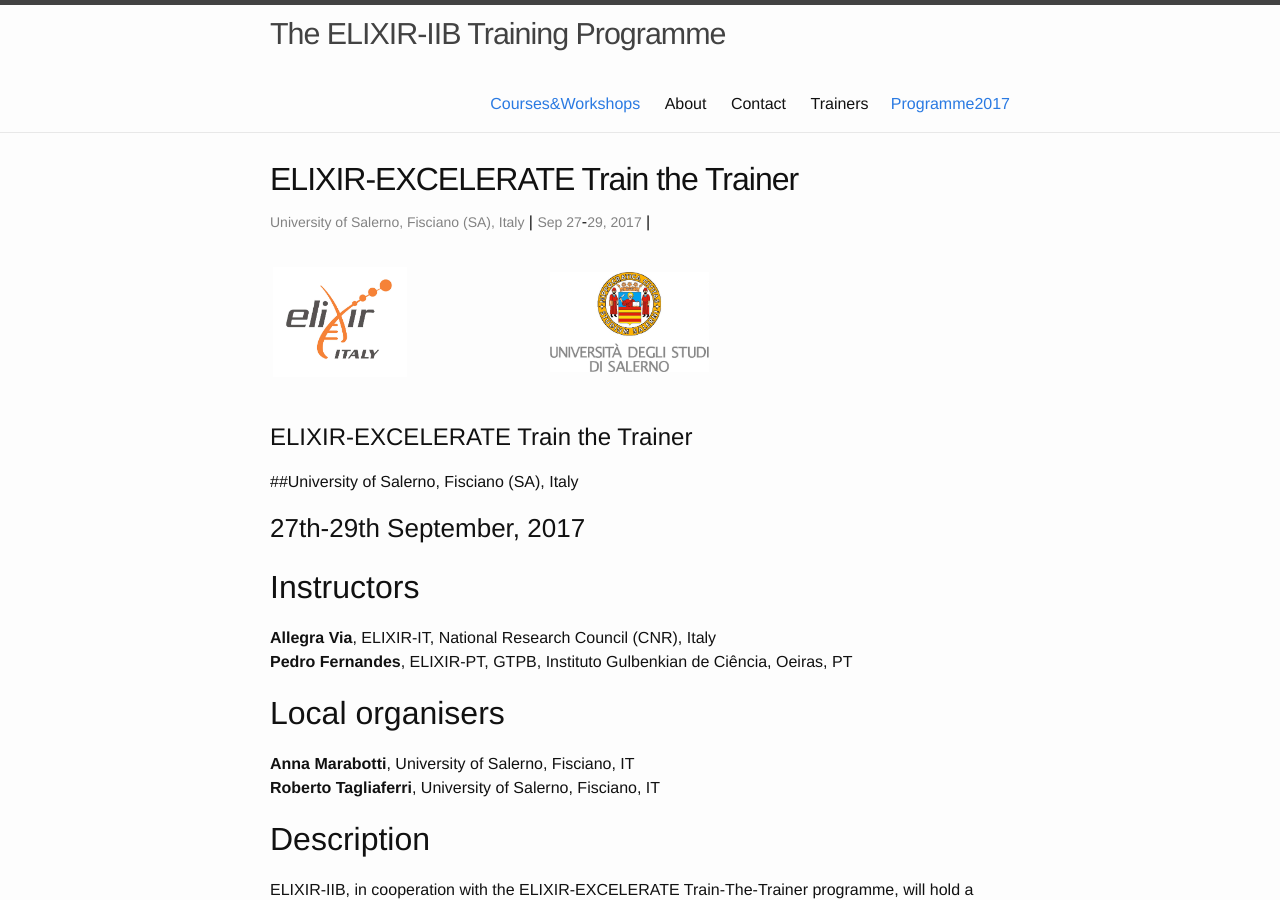
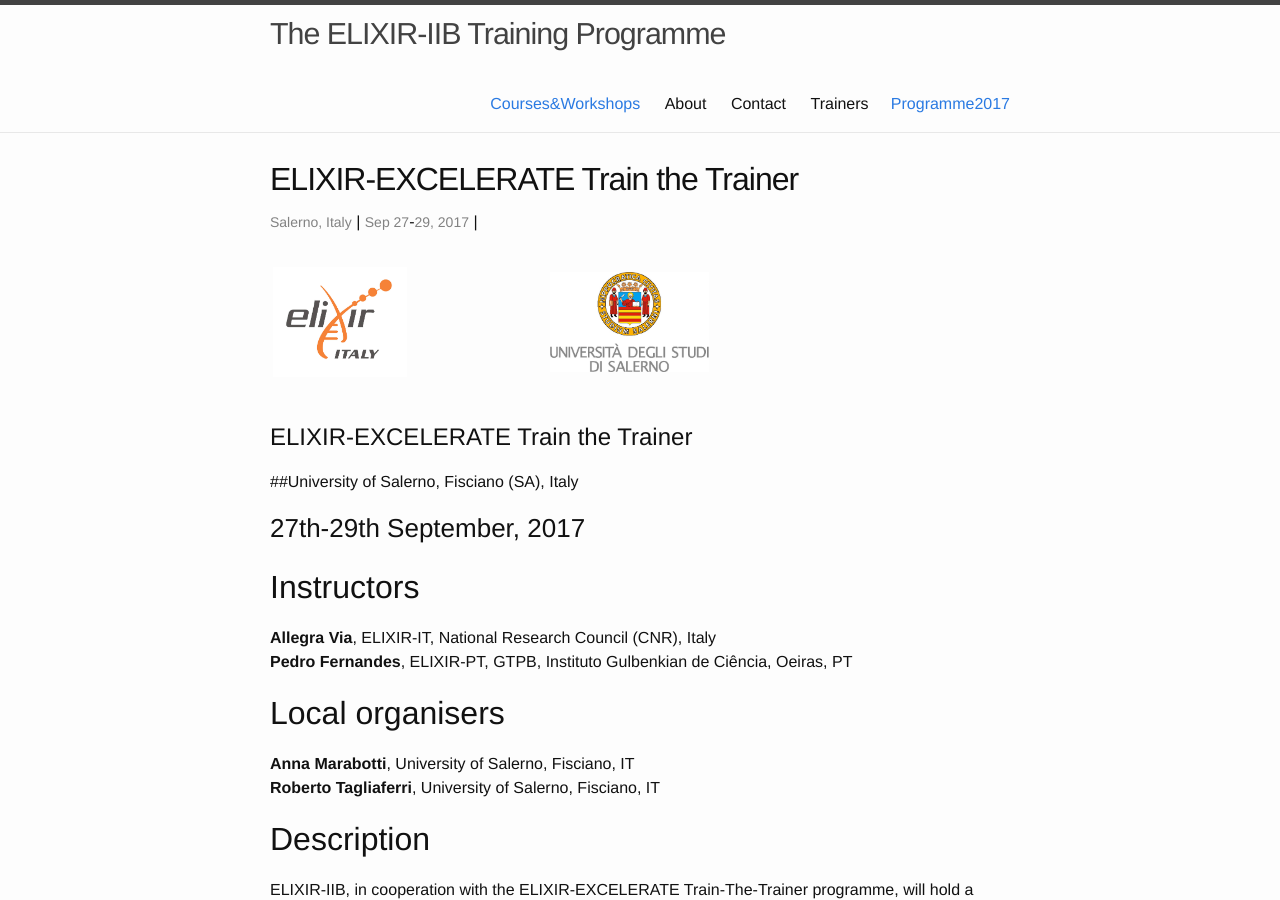
Before and after one commit to ELIXIR-IIB-training/website, a Jekyll site: the page built from _posts/2017-09-27-train-the-trainer-salerno.md, in a window 1280 px wide and 900 px high. Built offline with Jekyll 4.4.1, drawn with Linux system fonts in a browser that asks for light colours.

Commit message:
Update venue

```diff
--- a/_posts/2017-09-27-train-the-trainer-salerno.md
+++ b/_posts/2017-09-27-train-the-trainer-salerno.md
@@ -3,7 +3,7 @@ layout: post
 title:  "ELIXIR-EXCELERATE Train the Trainer"
 date_start:   2017-09-27
 date_end:   2017-09-29
-venue: University of Salerno, Fisciano (SA), Italy
+venue: Salerno, Italy
 description: ELIXIR-IIB, in cooperation with the ELIXIR-EXCELERATE Train-The-Trainer programme, will hold a Train the Trainer (TtT) event in connection with a course on "Best Practices for RNA-Seq analysis". The course is meant to offer guidance, ideas and tips for training / teaching design, development and delivery based on research-driven educational principles. Examples and discussions will also focus on the challenges presented by academic teaching.
 
 ---
```
